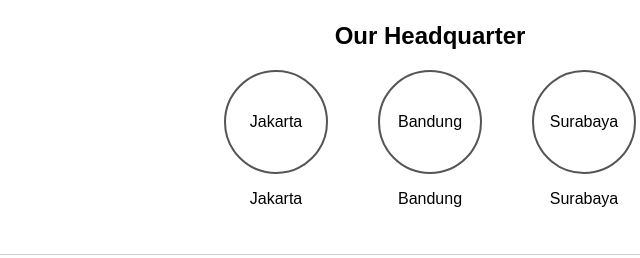
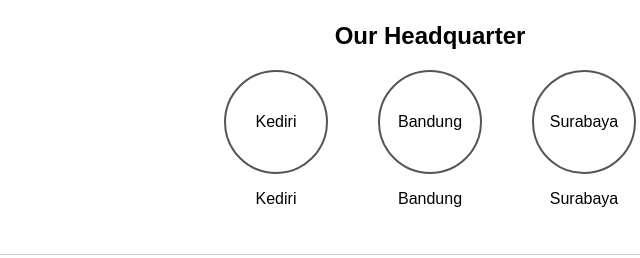
Before and after one commit to kevinsurya78-a11y/CodingCamp-220925-Kevin, a plain HTML site: page index.html in a window 1280 px wide. Shown: the part 613-871 px from the top of the page, 210-850 px from the left. Drawn offline with Linux system fonts and the light colour scheme.

Commit message:
update content

```diff
--- a/index.html
+++ b/index.html
@@ -31,8 +31,8 @@
     <h2>Our Headquarter</h2>
     <div class="hq-list">
       <div class="hq-item">
-        <div>Jakarta</div>
-        <p>Jakarta</p>
+        <div>Kediri</div>
+        <p>Kediri</p>
       </div>
       <div class="hq-item">
         <div>Bandung</div>
```
